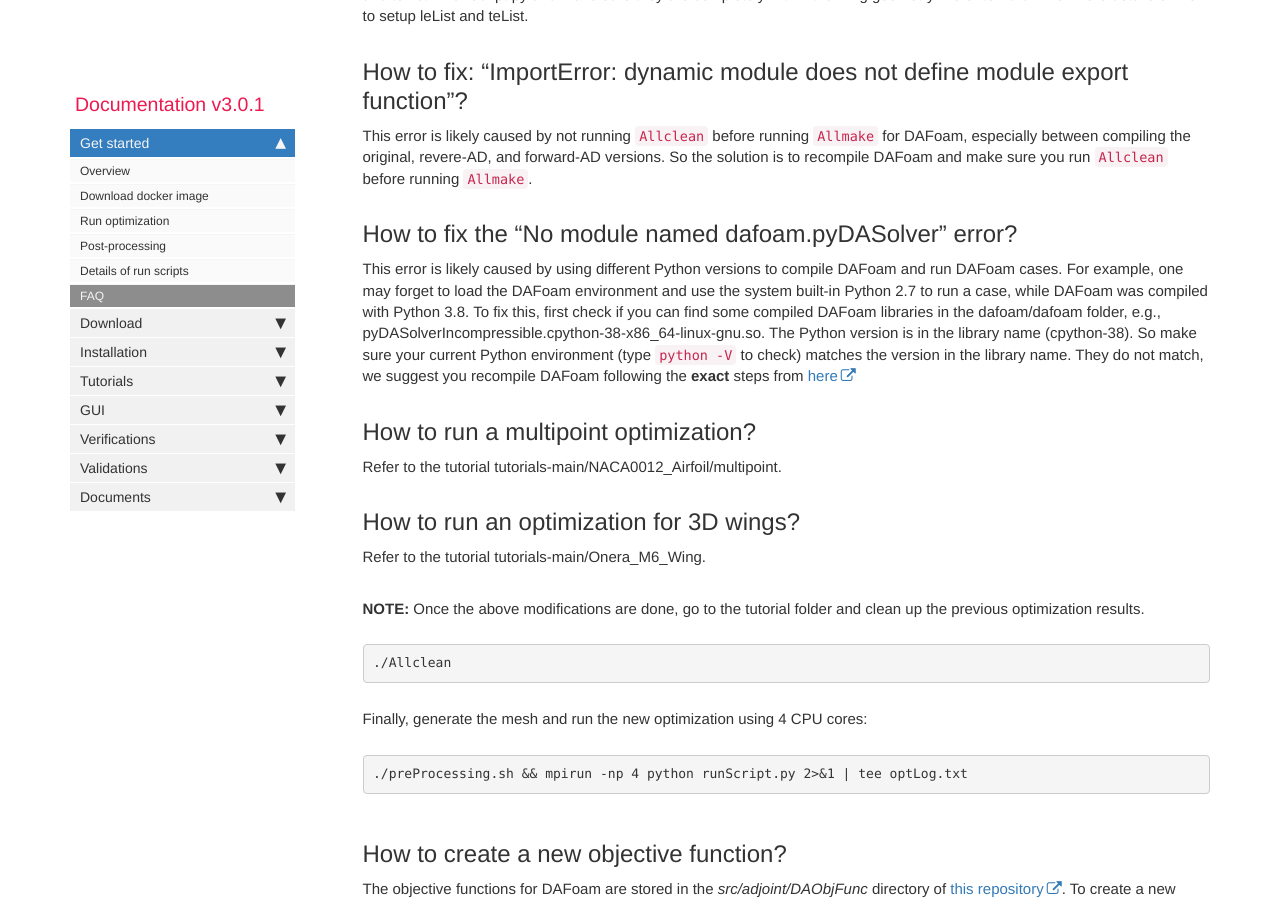
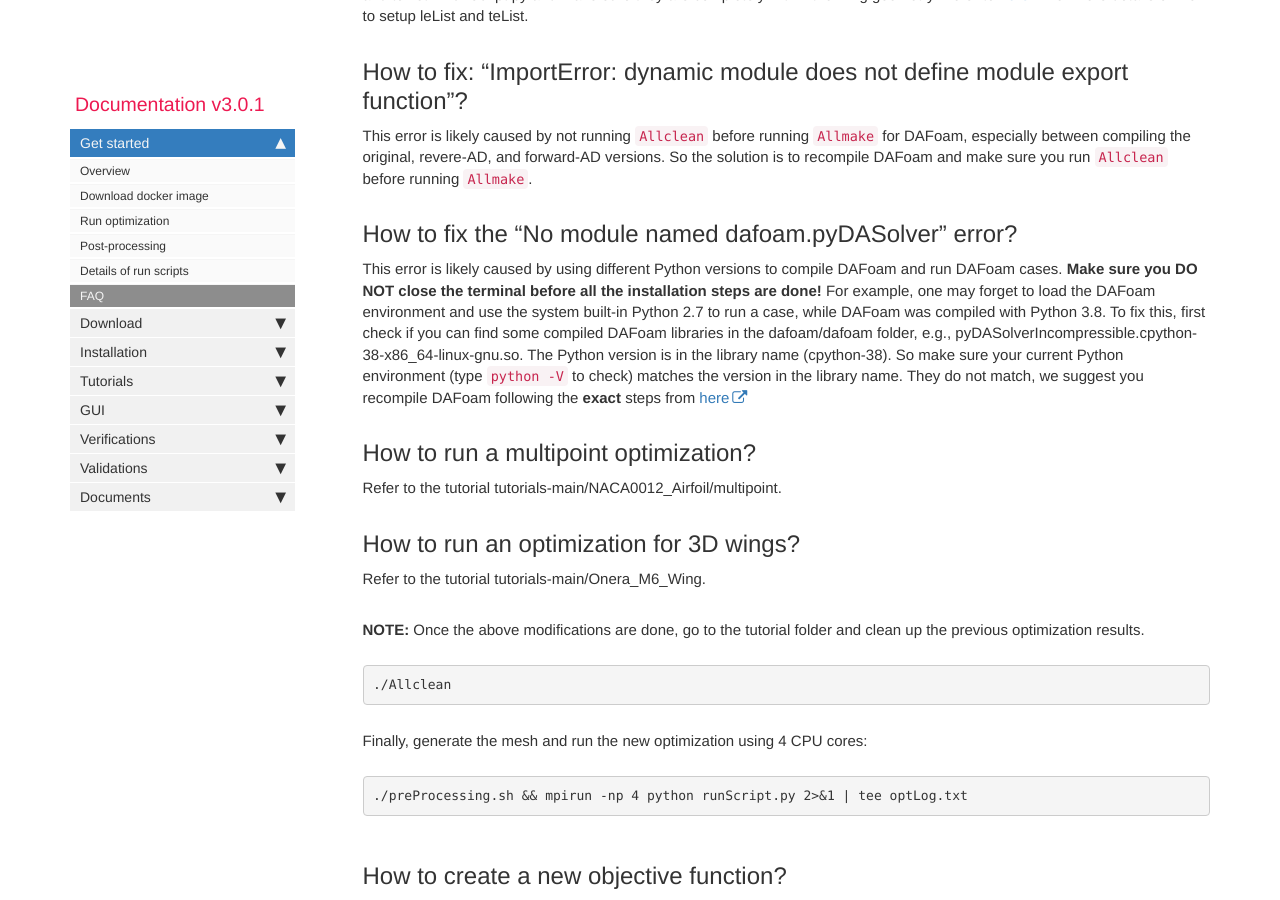
Before and after one commit to DAFoam/DAFoam.github.io, a Jekyll site: the page built from pages/mydoc/mydoc_get_started_faq.md, in a window 1280 px wide and 900 px high, scrolled down 5922 px. Built offline with Jekyll 4.4.1, drawn with Linux system fonts in a browser that asks for light colours; comment, search, counter and statistics services are not loaded.

Commit message:
content update

```diff
--- a/pages/mydoc/mydoc_get_started_faq.md
+++ b/pages/mydoc/mydoc_get_started_faq.md
@@ -159,7 +159,7 @@ This error is likely caused by not running `Allclean` before running `Allmake` f
 
 ## How to fix the "No module named dafoam.pyDASolver" error?
 
-This error is likely caused by using different Python versions to compile DAFoam and run DAFoam cases. For example, one may forget to load the DAFoam environment and use the system built-in Python 2.7 to run a case, while DAFoam was compiled with Python 3.8. To fix this, first check if you can find some compiled DAFoam libraries in the dafoam/dafoam folder, e.g., pyDASolverIncompressible.cpython-38-x86_64-linux-gnu.so. The Python version is in the library name (cpython-38). So make sure your current Python environment (type `python -V` to check) matches the version in the library name. They do not match, we suggest you recompile DAFoam following the **exact** steps from [here](https://dafoam.github.io/mydoc_installation_source.html#dafoam)
+This error is likely caused by using different Python versions to compile DAFoam and run DAFoam cases. **Make sure you DO NOT close the terminal before all the installation steps are done!** For example, one may forget to load the DAFoam environment and use the system built-in Python 2.7 to run a case, while DAFoam was compiled with Python 3.8. To fix this, first check if you can find some compiled DAFoam libraries in the dafoam/dafoam folder, e.g., pyDASolverIncompressible.cpython-38-x86_64-linux-gnu.so. The Python version is in the library name (cpython-38). So make sure your current Python environment (type `python -V` to check) matches the version in the library name. They do not match, we suggest you recompile DAFoam following the **exact** steps from [here](https://dafoam.github.io/mydoc_installation_source.html#dafoam)
 
 ## How to run a multipoint optimization?
 
```
Also changed, not shown: pages/mydoc/mydoc_installation_source.md (+1 -1 lines).
